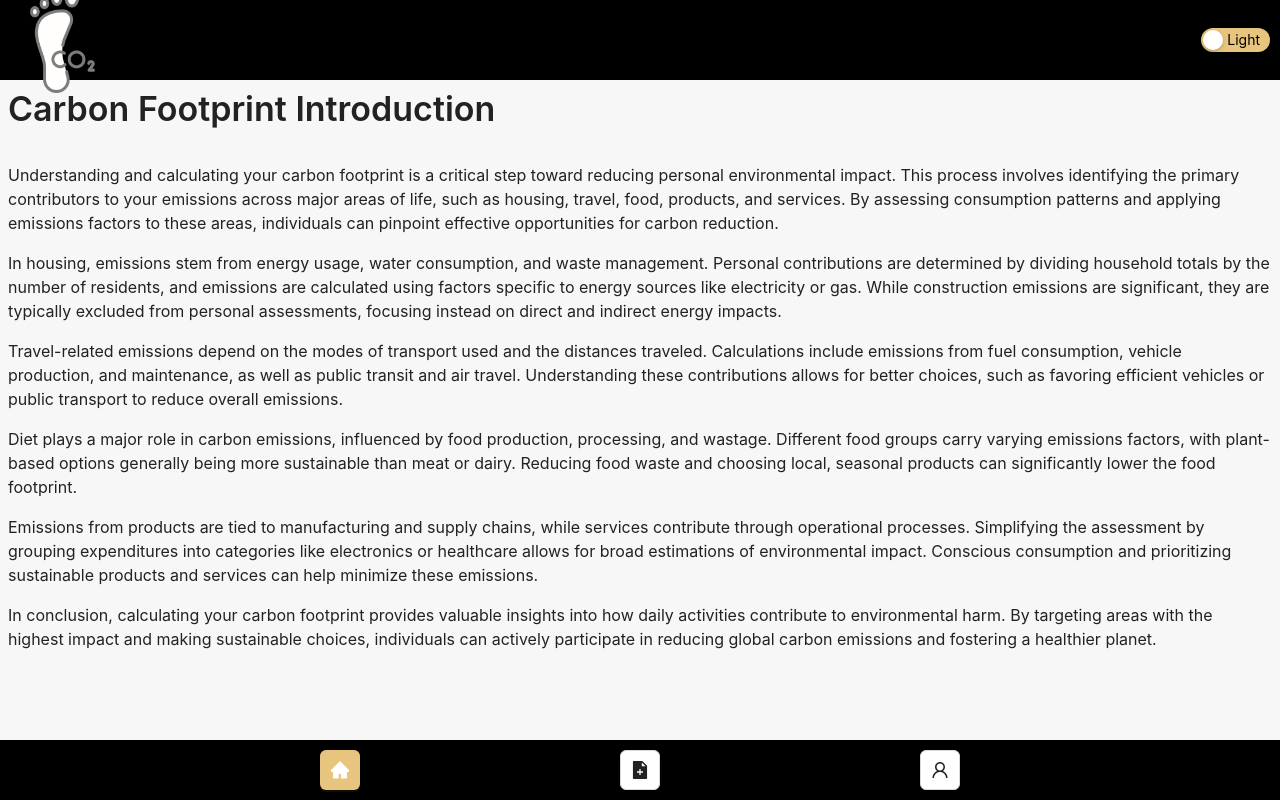
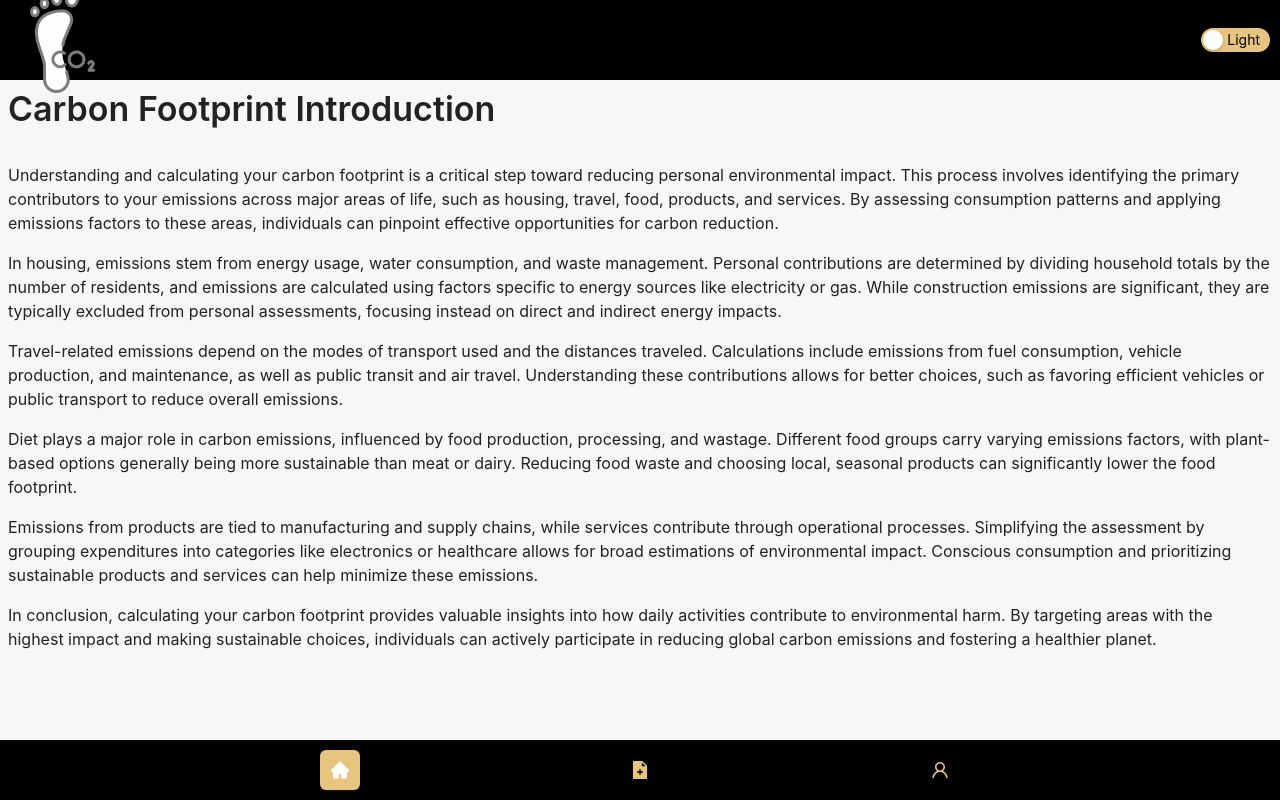
Before and after one commit to FabricioSalomon/carbon-footprint-calculator, a Next.js app in the folder web/: page / in a window 1280 px wide. Built offline with nearby package versions, Linux system fonts and the light colour scheme.

Commit message:
fix: footer hierarchy

```diff
--- a/web/src/components/molecules/Footer/index.tsx
+++ b/web/src/components/molecules/Footer/index.tsx
@@ -46,7 +46,7 @@ export function Footer() {
                 size="large"
                 icon={icon}
                 onClick={() => handleClick(key, url)}
-                hierarchy={key === currentPage ? "primary" : "secondary"}
+                hierarchy={key === currentPage ? "primary" : "tertiary"}
               />
             </Col>
           ))}
```
